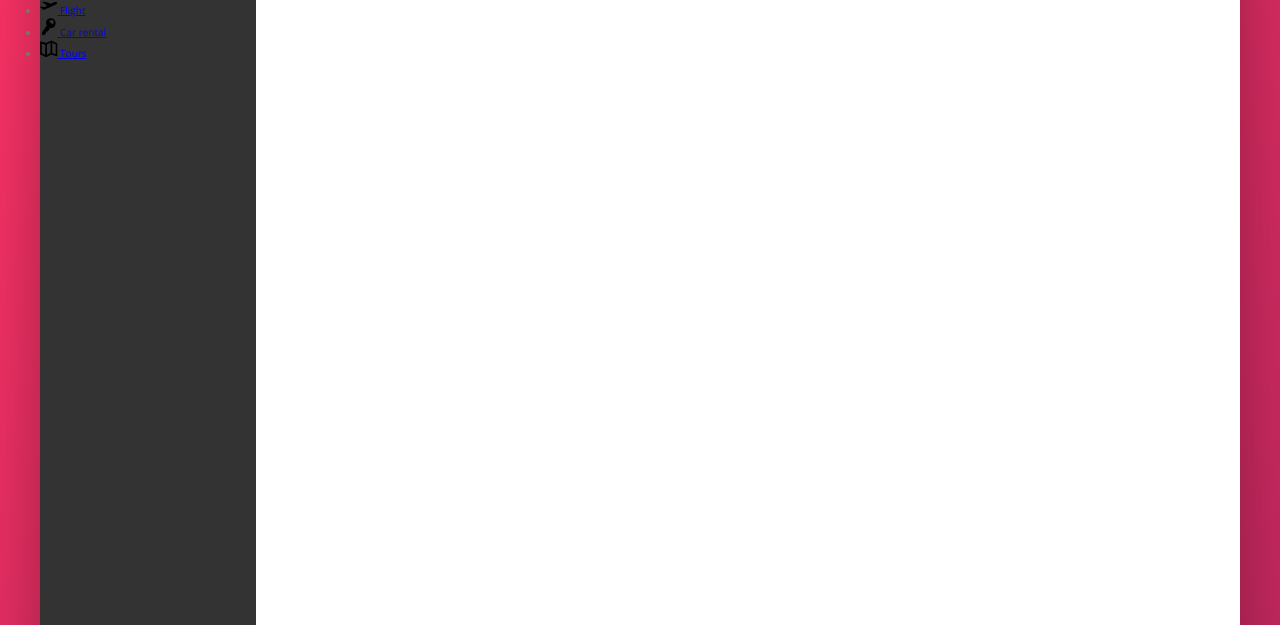
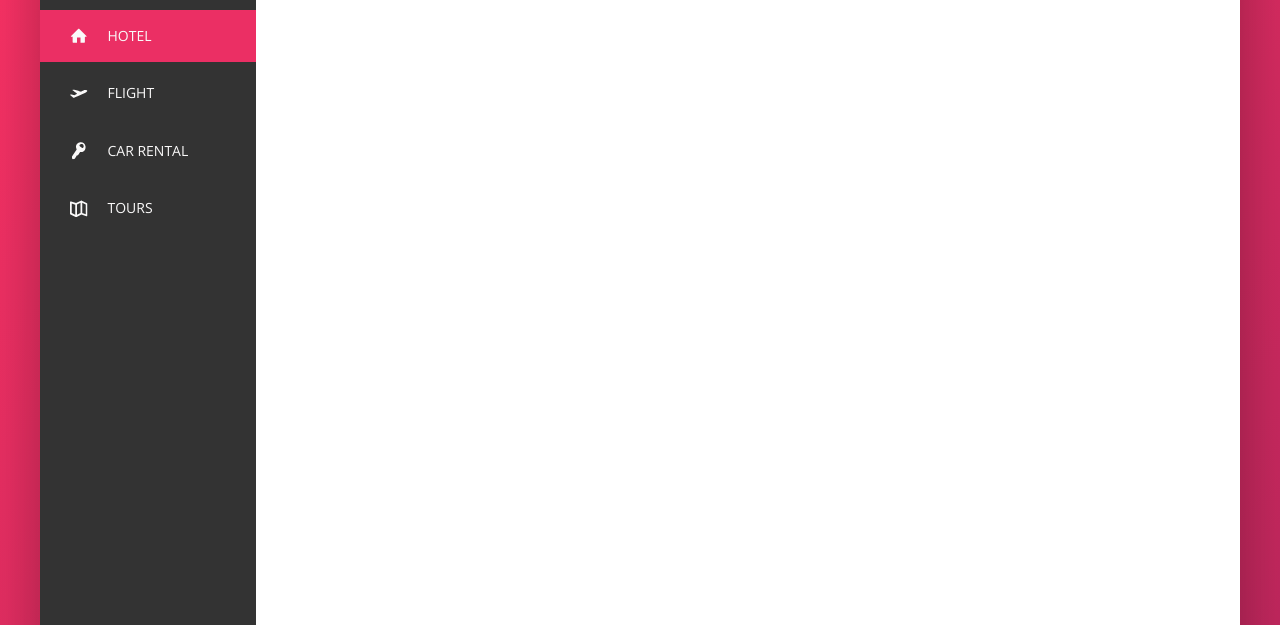
Before and after one commit to ngolam2011/trillo, a website: page index.html in a window 1280 px wide. Shown: the part 175-800 px from the top of the page. Drawn offline with nearby package versions, Linux system fonts and the light colour scheme; files that its build step writes are made by us from their sources.

Commit message:
Complete implement navigation sidebar

```diff
--- a/index.html
+++ b/index.html
@@ -43,8 +43,8 @@
                 <div class="content">
                         <nav class="sidebar">
                                 <ul class="side-nav">
-                                        <li class="side-nav__item">
-                                                <a class="side-nav_link" href="#">
+                                        <li class="side-nav__item side-nav__item--active">
+                                                <a class="side-nav__link" href="#">
                                                         <svg class="side-nav__icon">
                                                                 <use xlink:href="img/sprite.svg#icon-home"></use>
                                                         </svg>
@@ -52,7 +52,7 @@
                                                 </a>
                                         </li>
                                         <li class="side-nav__item">
-                                                <a class="side-nav_link" href="#">
+                                                <a class="side-nav__link" href="#">
                                                         <svg class="side-nav__icon">
                                                                 <use xlink:href="img/sprite.svg#icon-aircraft-take-off"></use>
                                                         </svg>
@@ -60,7 +60,7 @@
                                                 </a>
                                         </li>
                                         <li class="side-nav__item">
-                                                <a class="side-nav_link" href="#">
+                                                <a class="side-nav__link" href="#">
                                                         <svg class="side-nav__icon">
                                                                 <use xlink:href="img/sprite.svg#icon-key"></use>
                                                         </svg>
@@ -68,7 +68,7 @@
                                                 </a>
                                         </li>
                                         <li class="side-nav__item">
-                                                <a class="side-nav_link" href="#">
+                                                <a class="side-nav__link" href="#">
                                                         <svg class="side-nav__icon">
                                                                 <use xlink:href="img/sprite.svg#icon-map"></use>
                                                         </svg>
--- a/sass/_components.scss
+++ b/sass/_components.scss
@@ -116,8 +116,15 @@
 ////////////////////////////////
 // SIDE NAVIGATION
 .side-nav {
+        font-size: 1.4rem;
+        list-style: none;
+        margin-top: 3.5rem;
         &__item {
+                position: relative;
 
+                &:not(:last-child) {
+                        margin-bottom: .5rem;
+                }
         }
 
         &__item::before {
@@ -160,6 +167,8 @@
         &__icon {
                 width: 1.75rem;
                 height: 1.75rem;
+                margin-right: 2rem;
+                fill: currentColor;
         }
 }
 
```
